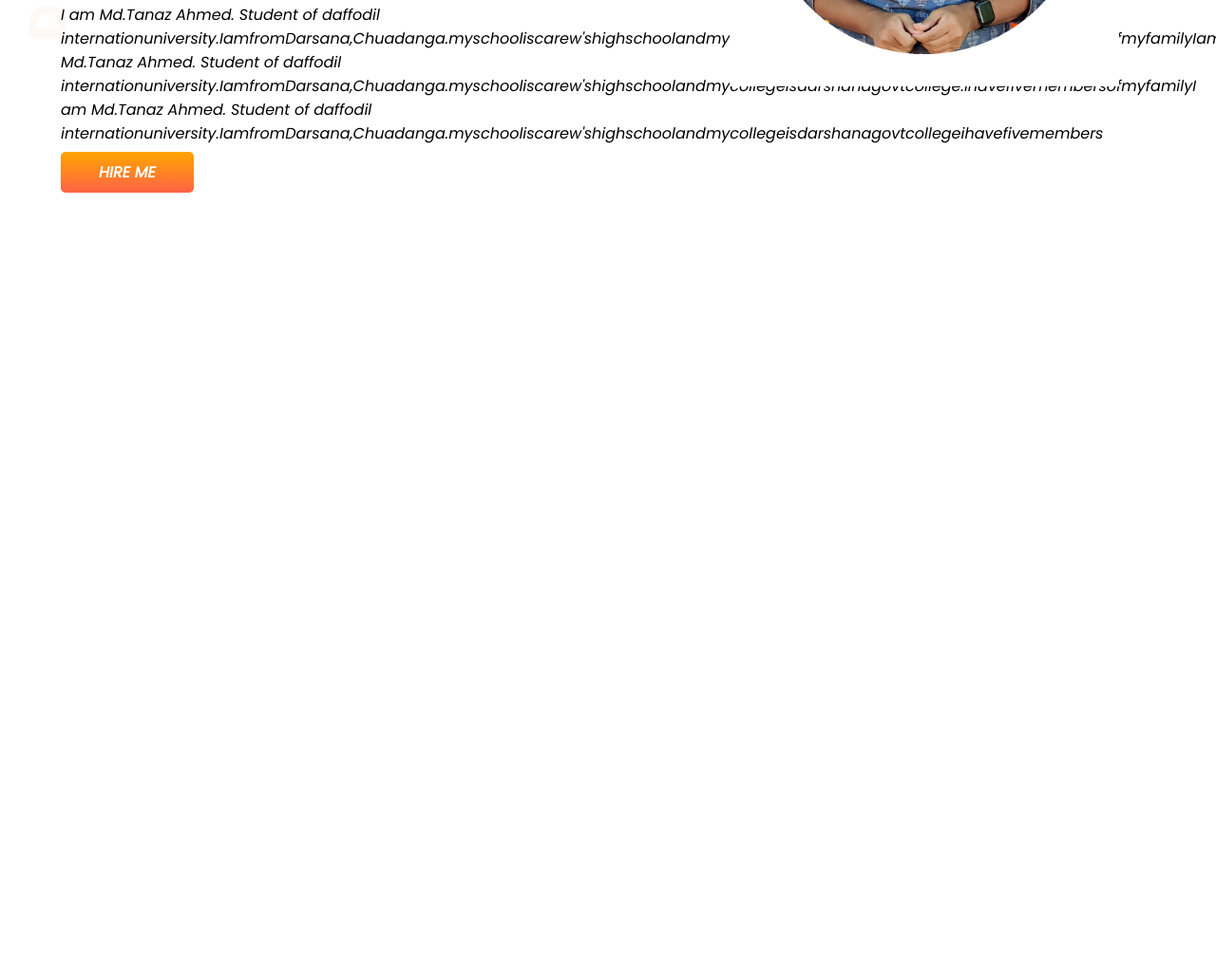
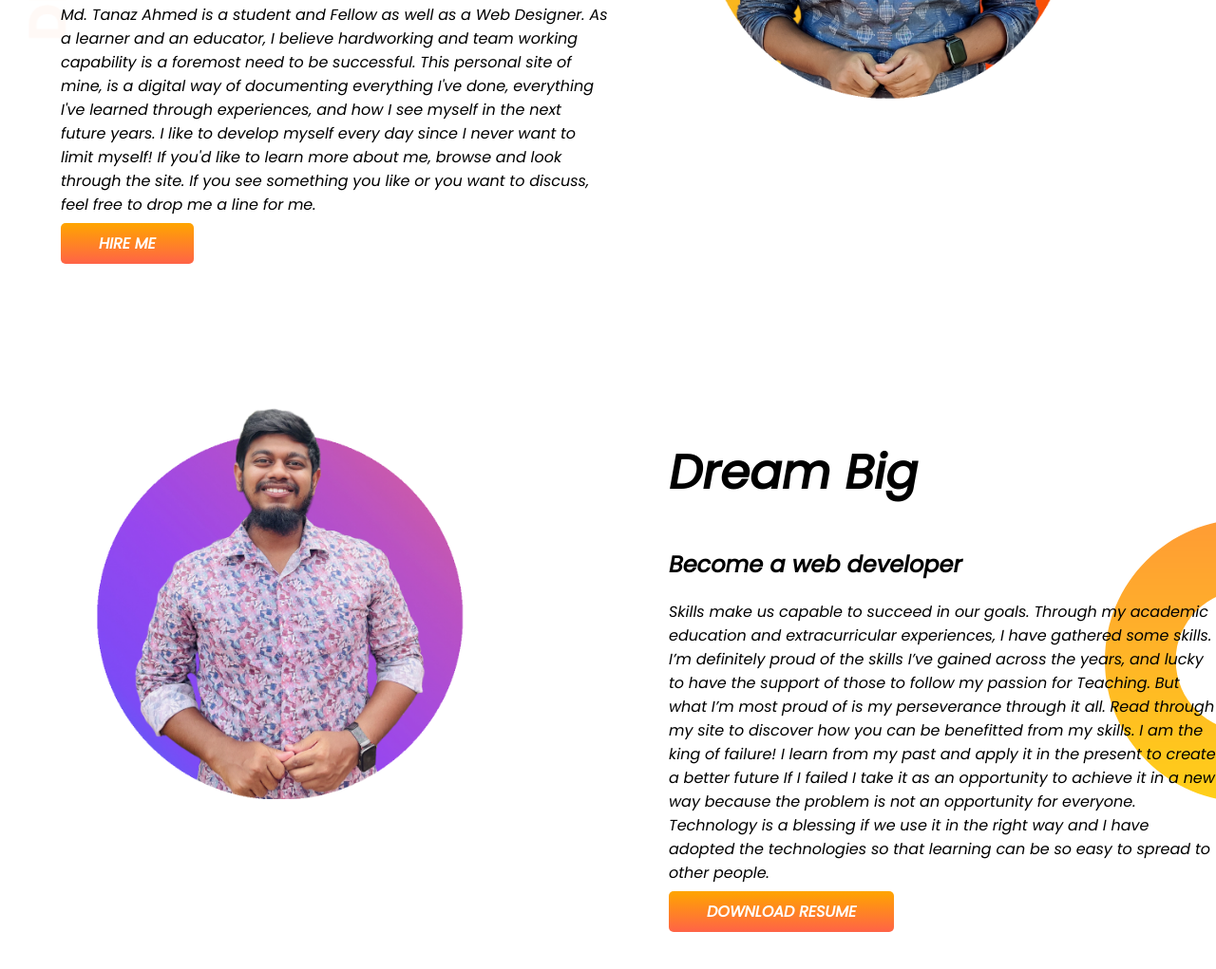
Before and after one commit to IamTanaz/developer-portfolio, a plain HTML site: page index.html in a window 1280 px wide. Shown: the part 319-1340 px from the top of the page at 95% size. Before the commit the page ends 800 px from the top, so only its background shows below. Drawn offline with Linux system fonts and the light colour scheme.

Commit message:
Dream Big

```diff
--- a/index.html
+++ b/index.html
@@ -21,11 +21,23 @@
         <h1><span class="orange-color">Tanaz Ahmed</span> World!</h1>
         <h3>I am something special</h3>
         <p>
-          I am Md.Tanaz Ahmed. Student of daffodil internationuniversity.IamfromDarsana,Chuadanga.myschooliscarew'shighschoolandmycollegeisdarshanagovtcollege.ihavefivemembersofmyfamilyIam Md.Tanaz Ahmed. Student of daffodil internationuniversity.IamfromDarsana,Chuadanga.myschooliscarew'shighschoolandmycollegeisdarshanagovtcollege.ihavefivemembersofmyfamilyI am Md.Tanaz Ahmed. Student of daffodil internationuniversity.IamfromDarsana,Chuadanga.myschooliscarew'shighschoolandmycollegeisdarshanagovtcollegeihavefivemembers
+            Md. Tanaz Ahmed is a student and  Fellow as well as a Web Designer. As a learner and an educator, I believe hardworking and team working capability is a foremost need to be successful. This personal site of mine, is a digital way of documenting everything I've done, everything I've learned through experiences, and how I see myself in the next future years. I like to develop myself every day since I never want to limit myself! If you'd like to learn more about me, browse and look through the site. If you see something you like or you want to discuss, feel free to drop me a line for me.
         </p>
         <a class="link-button" target="_blank" href="https://www.linkedin.com/in/md-tanaz-ahmed-b26178218/">HIRE ME</a>
-      </div>
+      </div class="helf-width">
       <div class="helf-width"><img src="images/PhotoRoom-20220112_223009.png" alt="" /></div>
     </section>
+    <section class="dream-big">
+        <div class="helf-width"><img src="images/IMG_0549-PhotoRoom.png">
+          </div>
+          <div class="helf-width">
+            <h1>Dream Big</h1>
+            <h2>Become a web developer</h2>
+            <p>Skills make us capable to succeed in our goals. Through my academic education and extracurricular experiences, I have gathered some skills. I’m definitely proud of the skills I’ve gained across the years, and lucky to have the support of those to follow my passion for Teaching. But what I’m most proud of is my perseverance through it all. Read through my site to discover how you can be benefitted from my skills.
+
+            I am the king of failure! I learn from my past and apply it in the present to create a better future If I failed I take it as an opportunity to achieve it in a new way because the problem is not an opportunity for everyone. Technology is a blessing if we use it in the right way and I have adopted the technologies so that learning can be so easy to spread to other people.</p>
+            <a class="link-button" target="_blank" href="">DOWNLOAD RESUME</a>
+          </div>
+</section>
   </body>
 </html>
--- a/style.css
+++ b/style.css
@@ -12,6 +12,7 @@
 }
 section{
     display: flex;
+    margin-bottom: 150px;
 }
 .helf-width{
     width: 50%;
@@ -33,3 +34,8 @@
     background-image: url(images/top-banner.png);
     background-repeat: no-repeat;
 }
+.dream-big{
+    background-image: url(images/dream-bg.png);
+    background-repeat: no-repeat;
+    background-position: right;
+}
```
Also changed, not shown: images/IMG_0549-PhotoRoom.png (added).
